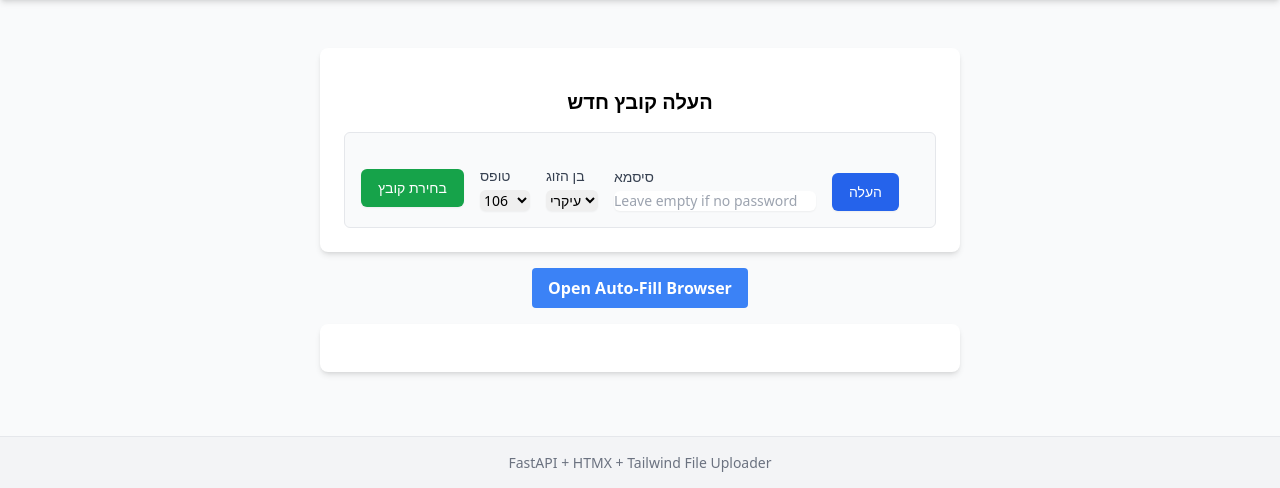
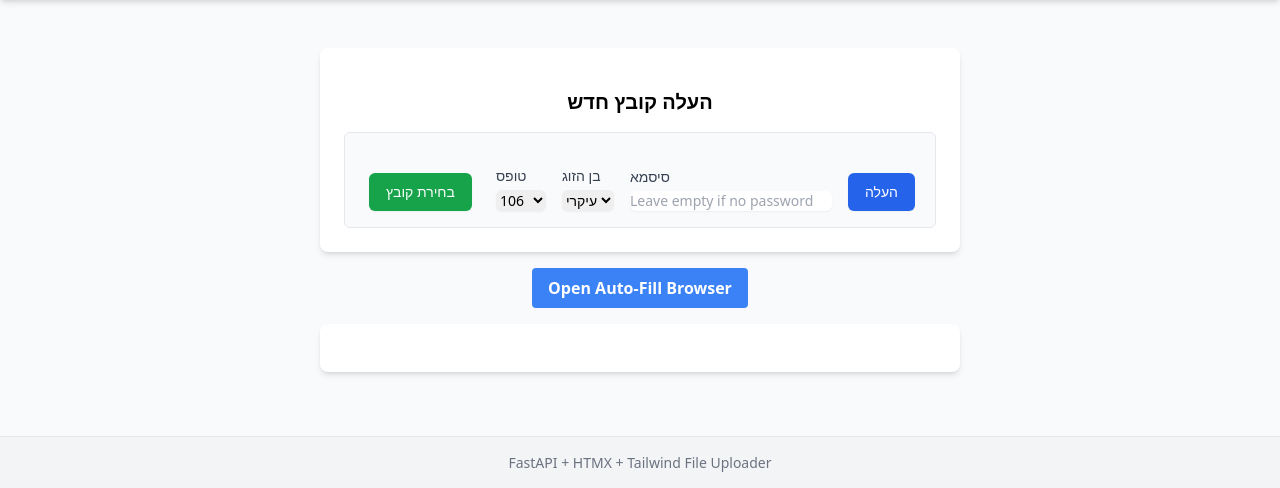
Before and after one commit to sdafni/Auto106, a FastAPI app: page / in a window 1280 px wide. Shown: the part 60-548 px from the top of the page. Run offline with FastAPI, Linux system fonts and the light colour scheme; some libraries are stand-ins or nearby versions.

Commit message:
#5 ui refactor

```diff
--- a/app/templates/index.html
+++ b/app/templates/index.html
@@ -42,8 +42,8 @@
                 hx-on::after-request="resetFileForm()"
                 class="flex flex-col md:flex-row md:space-x-4 space-y-4 md:space-y-0 items-stretch">
 
-                <!-- ...existing code for form fields... -->
-                <div class="flex flex-col justify-end w-full md:w-auto">
+                <!-- File input and label inline -->
+                <div class="flex flex-row items-end w-full md:w-auto space-x-2 rtl:space-x-reverse">
                     <input
                         type="file"
                         name="file"
@@ -52,16 +52,14 @@
                         class="hidden"
                         id="file-input"
                     >
-
                     <button type="button"
                         onclick="document.getElementById('file-input').click();"
                         class="py-2 px-4 border border-transparent rounded-md shadow-sm text-sm font-medium text-white bg-green-600 hover:bg-green-700 focus:outline-none focus:ring-2 focus:ring-offset-2 focus:ring-green-500">
                        בחירת קובץ
                     </button>
-
-                    <span id="file-label" class="block text-xs text-gray-700 mt-1 truncate"></span>
+                    <span id="file-label" class="block text-xs text-gray-700 truncate"></span>
                 </div>
-                <!-- ...existing code for other fields and submit button... -->
+                <!-- Form fields -->
                 <div class="flex flex-col justify-end w-full md:w-auto">
                     <label class="block text-sm font-medium text-gray-700 mb-1">טופס</label>
                     <select
```
Lines whose indentation alone changed are shown as unchanged.
